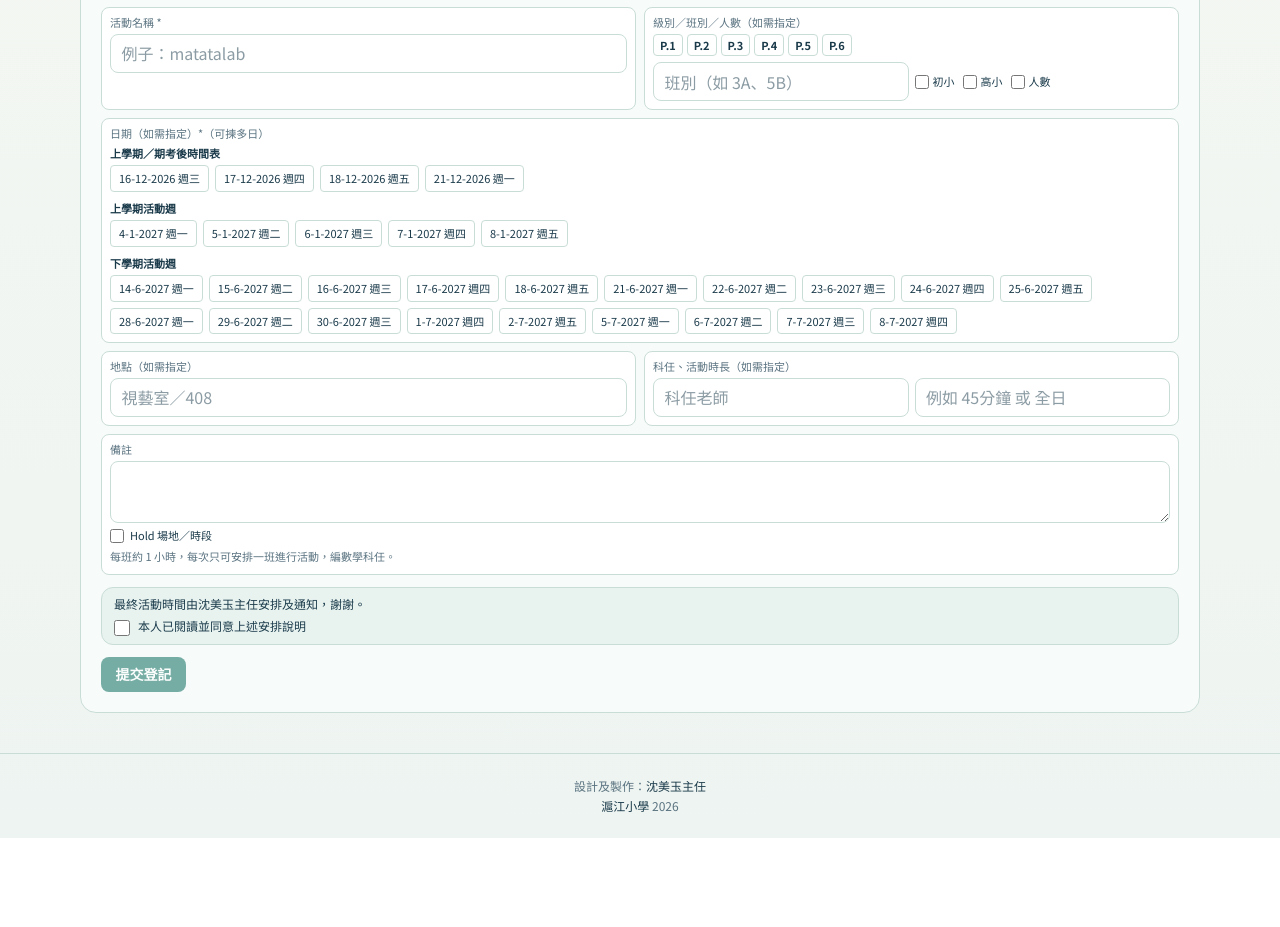
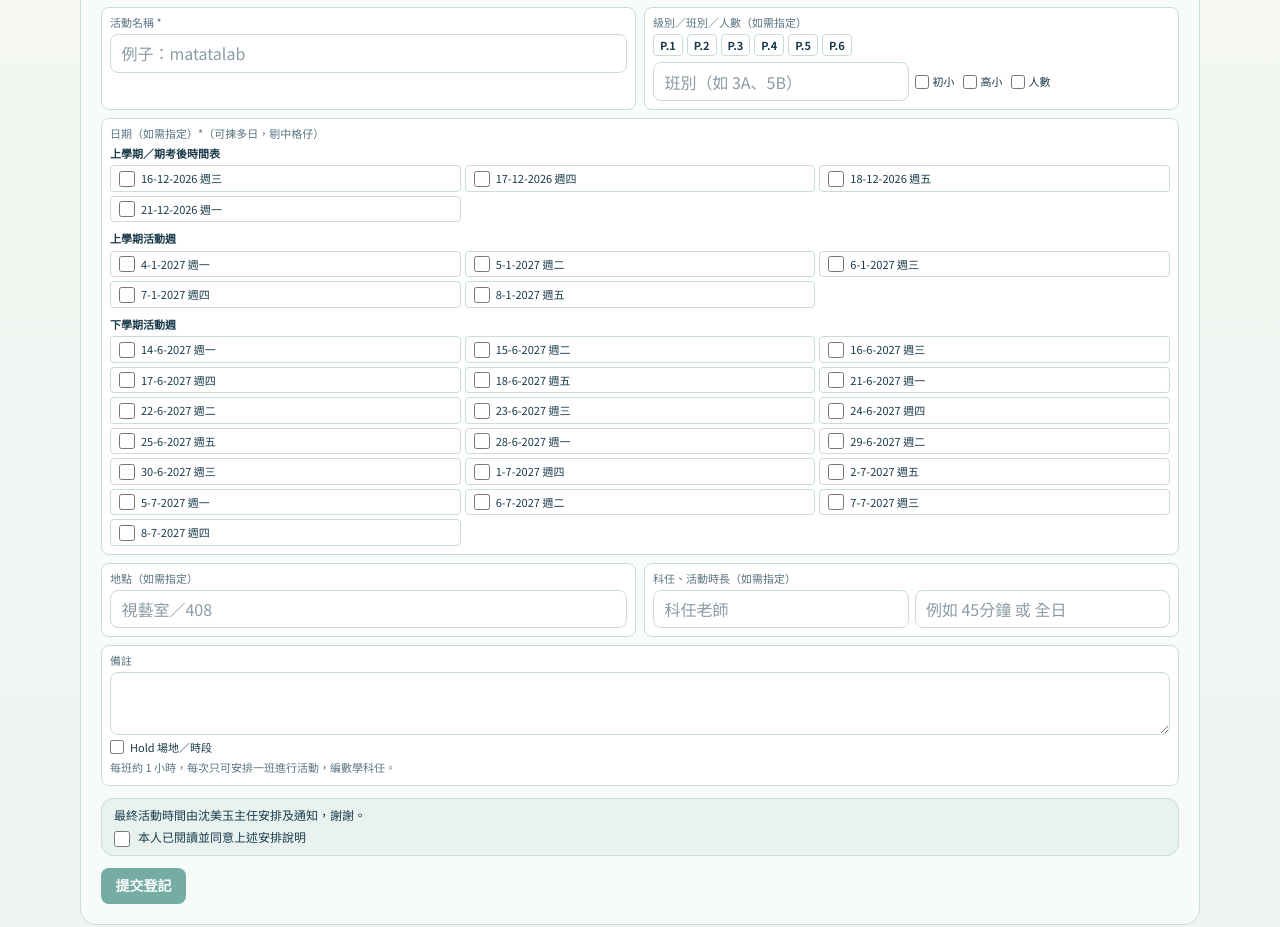
Before and after one commit to shamsham2026/sap-activity-week, a Next.js app: page / in a window 1280 px wide. Shown: the part 800-1727 px from the top of the page. Before the commit the page ends 1638 px from the top, so only its background shows below. Built offline with nearby package versions, Linux system fonts and the light colour scheme.

Commit message:
fix: show visible checkboxes for date selection

```diff
--- a/src/components/ActivityWeekFormTable.tsx
+++ b/src/components/ActivityWeekFormTable.tsx
@@ -250,20 +250,20 @@ export function ActivityWeekFormTable({
 
         {/* 日期（如需指定）：checkbox 點選，可以揀多日 */}
         <div className="rounded-lg border border-[var(--brand-line)] bg-white p-2 md:col-span-2">
-          <span className={LABEL}>日期（如需指定）*（可揀多日）</span>
+          <span className={LABEL}>日期（如需指定）*（可揀多日，剔中格仔）</span>
           <div className="mt-1 space-y-2">
             {groups.map((group) => (
               <div key={group.title}>
                 <p className="text-[11px] font-semibold text-[var(--brand-ink)]">
                   {group.title}
                 </p>
-                <div className="mt-1 flex flex-wrap gap-1.5">
+                <div className="mt-1 grid grid-cols-1 gap-1 sm:grid-cols-2 lg:grid-cols-3">
                   {group.days.map((day) => {
                     const checked = form.dates.includes(day.date);
                     return (
                       <label
                         key={day.date}
-                        className={`flex cursor-pointer items-center gap-1 rounded border px-2 py-1 text-[11px] ${
+                        className={`flex cursor-pointer items-center gap-1.5 rounded border px-2 py-1 text-[11px] ${
                           checked
                             ? "border-[var(--brand-accent)] bg-[var(--brand-accent)] text-white"
                             : "border-[var(--brand-line)] bg-white text-[var(--brand-ink)]"
@@ -271,7 +271,7 @@ export function ActivityWeekFormTable({
                       >
                         <input
                           type="checkbox"
-                          className="sr-only"
+                          className="h-4 w-4 shrink-0 accent-[var(--brand-accent)]"
                           checked={checked}
                           onChange={(e) =>
                             setForm((f) => ({
@@ -282,7 +282,7 @@ export function ActivityWeekFormTable({
                             }))
                           }
                         />
-                        {day.label}
+                        <span>{day.label}</span>
                       </label>
                     );
                   })}
```
